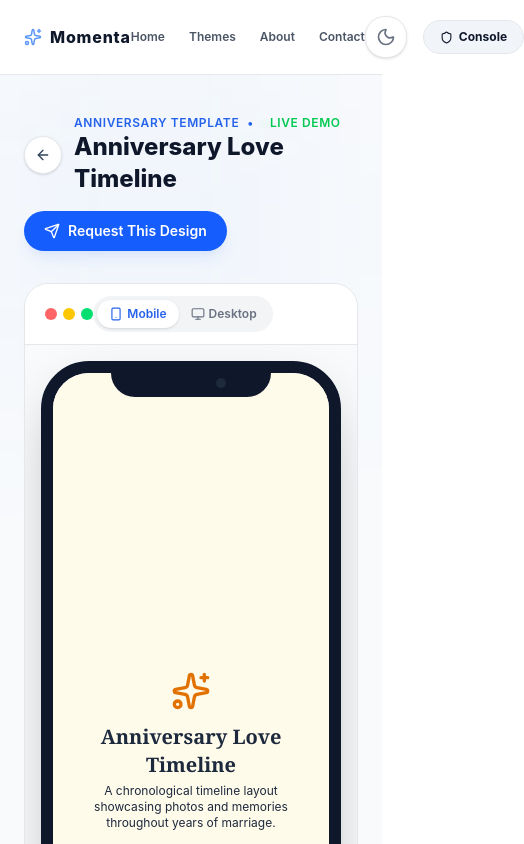
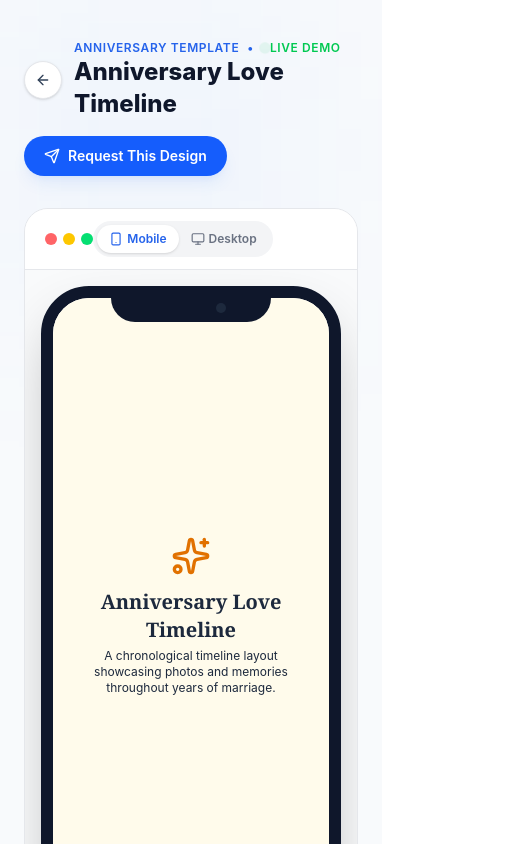
Before and after one commit to manoj138/Momenta, a React (Vite) app in the folder Frontend/: page /templates/anniversary/anniversary-memories-demo in a window 390 px wide. Shown: the top 844 px of the page, 524 px wide, since content can reach past the window. Built offline with nearby package versions, Linux system fonts and the light colour scheme.

Commit message:
feat: add interactive template demo page with mobile and desktop device preview functionality

```diff
--- a/Frontend/src/components/common/DevicePreviewMock.jsx
+++ b/Frontend/src/components/common/DevicePreviewMock.jsx
@@ -48,7 +48,7 @@ const DevicePreviewMock = ({ children }) => {
       <div className="flex-1 overflow-auto p-4 md:p-8 flex items-start justify-center">
         {device === "mobile" ? (
           /* Mobile Phone Mockup */
-          <div className="w-[375px] h-[780px] border-[12px] border-slate-900 rounded-[48px] shadow-[0_25px_60px_-15px_rgba(0,0,0,0.3)] bg-white dark:bg-slate-900 overflow-hidden relative flex flex-col">
+          <div className="w-[375px] h-[660px] border-[12px] border-slate-900 rounded-[48px] shadow-[0_25px_60px_-15px_rgba(0,0,0,0.3)] bg-white dark:bg-slate-900 overflow-hidden relative flex flex-col">
             {/* Speaker & Camera notch */}
             <div className="absolute top-0 left-1/2 -translate-x-1/2 w-40 h-6 bg-slate-900 rounded-b-2xl z-50 flex items-center justify-center">
               <span className="w-12 h-1 bg-slate-750 rounded-full mb-1" />
@@ -61,7 +61,7 @@ const DevicePreviewMock = ({ children }) => {
           </div>
         ) : (
           /* Desktop Browser Mockup */
-          <div className="w-full max-w-5xl h-[780px] bg-white dark:bg-slate-900 border border-gray-200 dark:border-slate-800 rounded-xl shadow-premium overflow-auto">
+          <div className="w-full max-w-5xl h-[660px] bg-white dark:bg-slate-900 border border-gray-200 dark:border-slate-800 rounded-xl shadow-premium overflow-auto">
             {children}
           </div>
         )}
--- a/Frontend/src/pages/frontend/TemplateDemo.jsx
+++ b/Frontend/src/pages/frontend/TemplateDemo.jsx
@@ -89,7 +89,7 @@ const TemplateDemo = () => {
         </div>
 
         {/* Device Preview Section */}
-        <div className="flex-1 min-h-[600px] h-[800px]">
+        <div className="flex-1 min-h-[580px] h-[700px]">
           <DevicePreviewMock>
             {renderTemplatePreview()}
           </DevicePreviewMock>
--- a/Frontend/src/routes/DefaultRoutes.jsx
+++ b/Frontend/src/routes/DefaultRoutes.jsx
@@ -82,12 +82,7 @@ const DefaultRoutes = () => {
       />
       <Route
         path="/templates/:category/:slug"
-        element={
-          <>
-            <PublicHeader />
-            <TemplateDemo />
-          </>
-        }
+        element={<TemplateDemo />}
       />
       <Route
         path="/enquiry"
```
